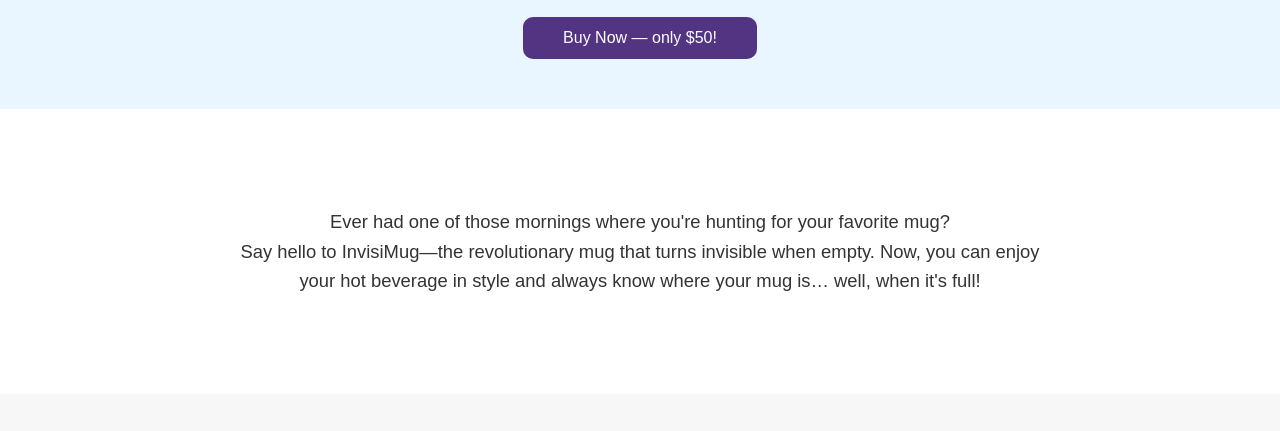
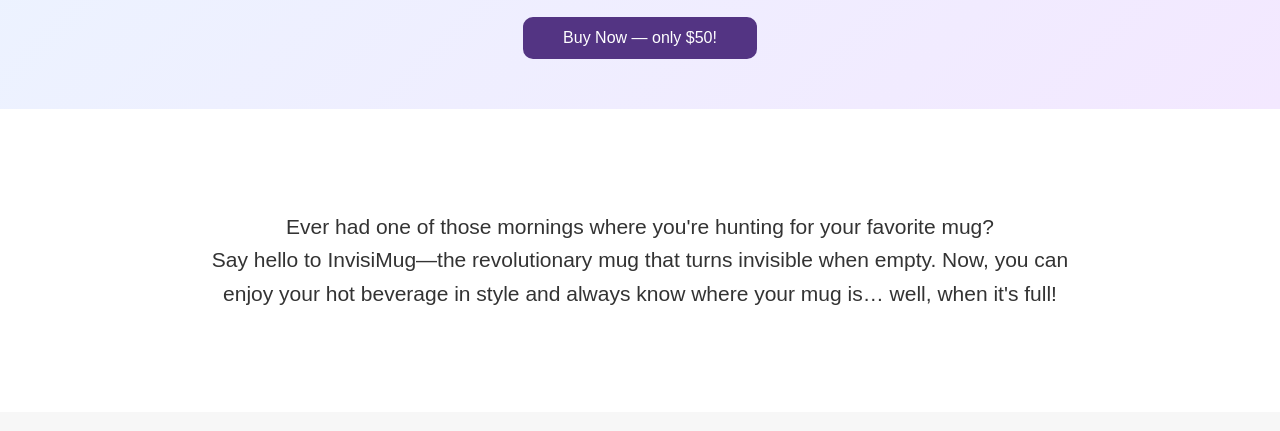
Before and after one commit to tmuxengr3070/02-product-landing-page, a plain HTML site: page index.html in a window 1280 px wide. Shown: the part 484-915 px from the top of the page. Drawn offline with Linux system fonts and the light colour scheme.

Commit message:
adding soft gradient to hero product

```diff
--- a/styles.css
+++ b/styles.css
@@ -12,6 +12,7 @@ body {
 .hero {
   text-align: center;
   background-color: #eaf6ff; /* soft light blue background */
+  background-image: linear-gradient(135deg, #eaf6ff 0%, #f3e8ff 100%); /* Soft gradient */
   padding: 50px; /* Added pixel padding for spacing */
 
 }
@@ -54,11 +55,11 @@ body {
   text-align: center;
   background-color: #ffffff;
   margin: 40px auto;
-  max-width: 800px;
+  max-width: 875px;
 }
 
 .description p {
-  font-size: 1.15em; /* Slightly larger for readability */
+  font-size: 21px; /* Slightly larger for readability */
 }
 
 /* How It Works Section */
```
